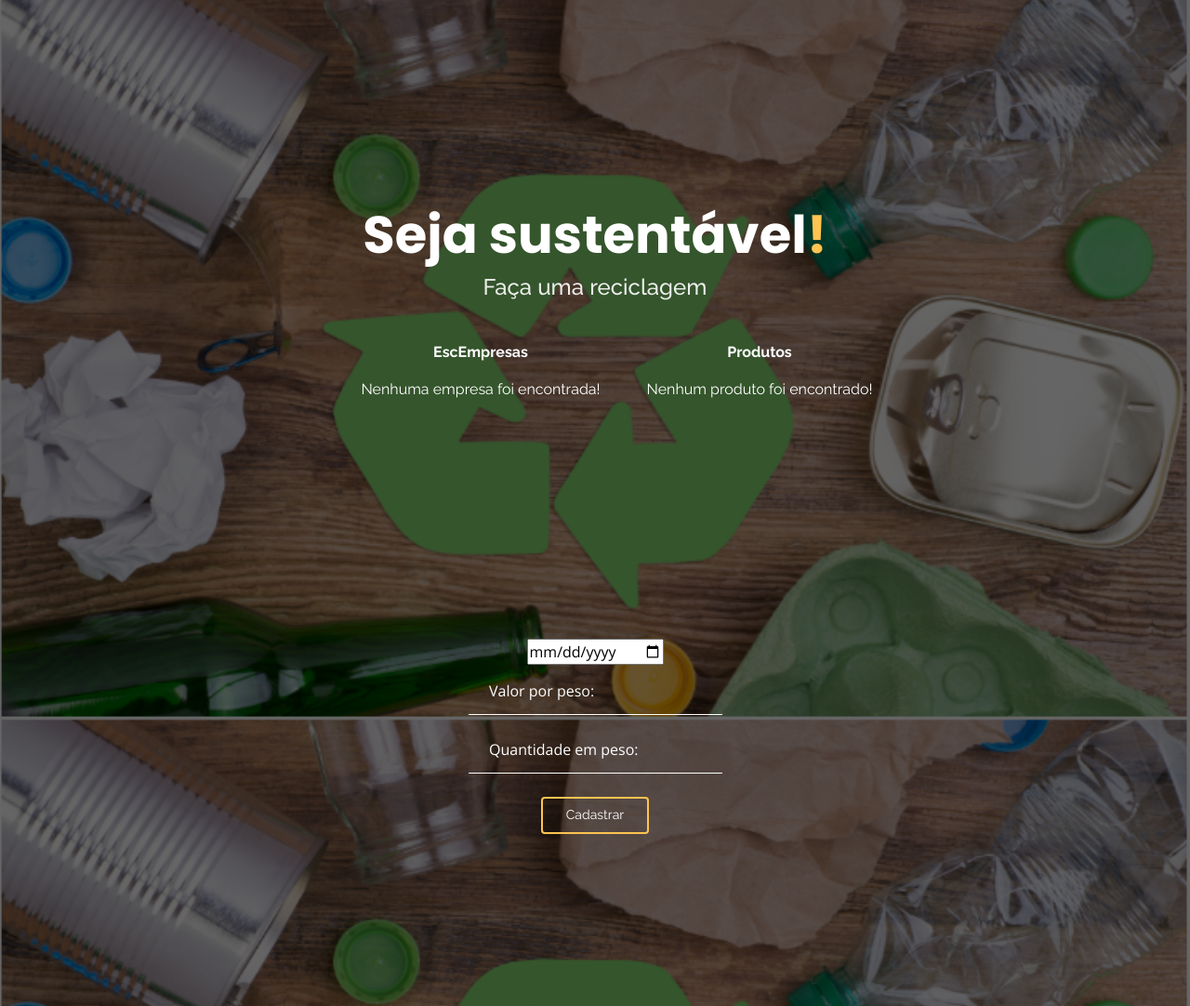
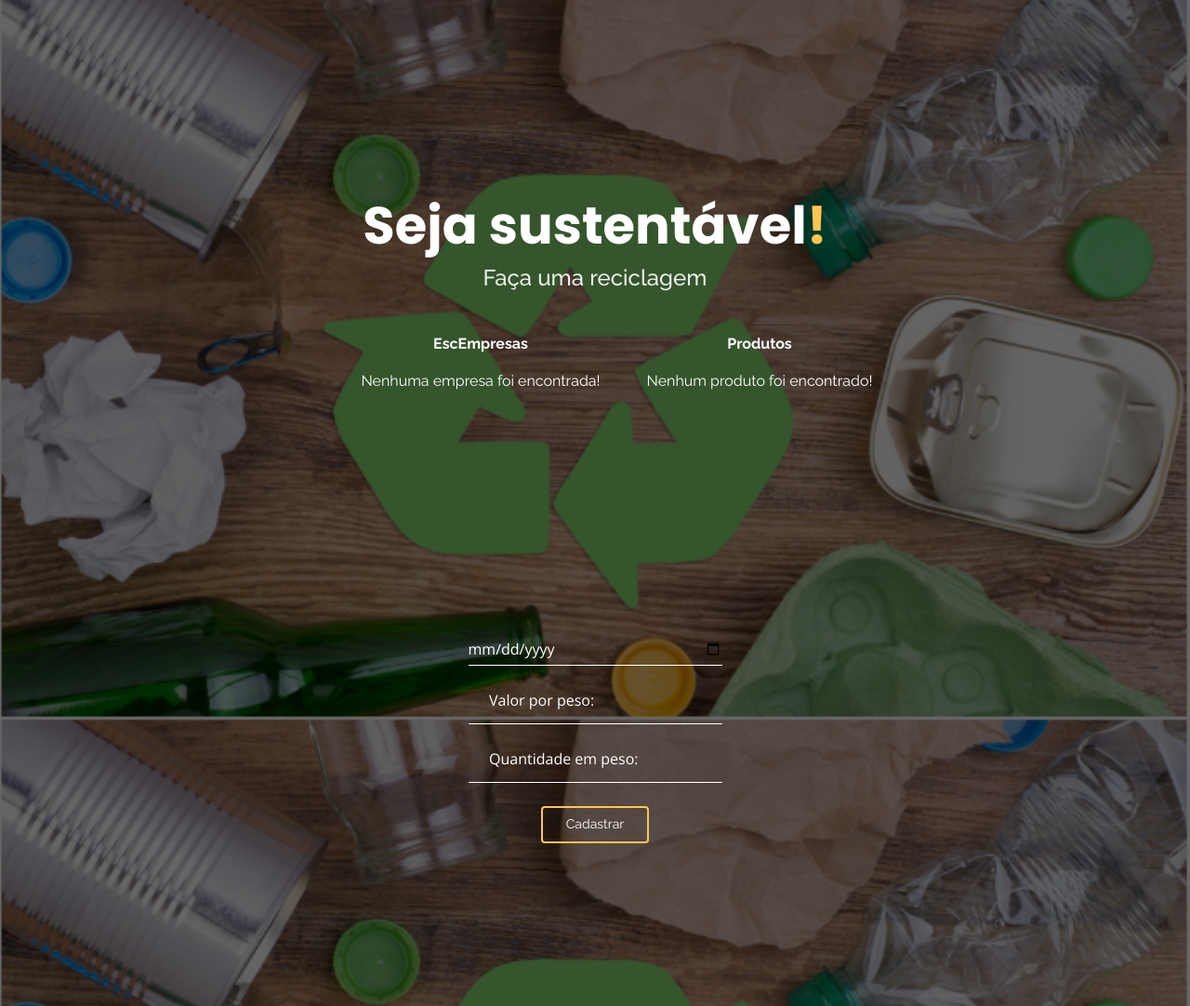
Before and after one commit to grazylima/Trabalho-de-BDD-PWB, a PHP site: page /gerenciar_pro.php in a window 1280 px wide. Shown: the part 70-1152 px from the top of the page at 93% size. Run offline with PHP 8.4, Linux system fonts and the light colour scheme; data that the repository does not hold is empty.

Commit message:
Update gerenciar_pro.php

```diff
--- a/gerenciar_pro.php
+++ b/gerenciar_pro.php
@@ -789,7 +789,9 @@ section {
                   </div>
               </div>
               <br>
+              <div class="input-container">
               <input type="date" required="" name='data'>
+              </div>
               <p>
               <div class="input-container">
               <input type="number" required="" name='valpro' step='0.01' min='0'/>
```
